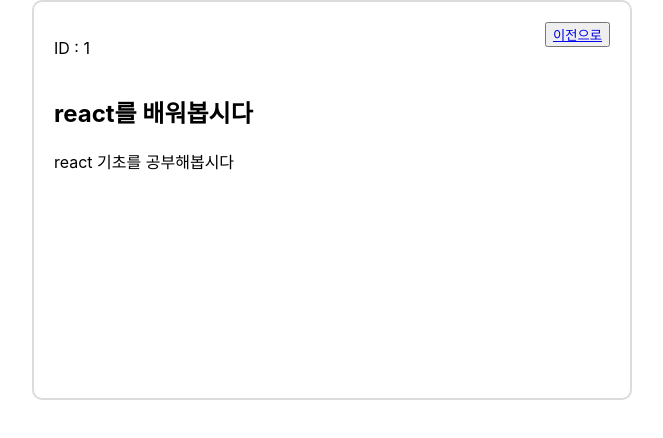
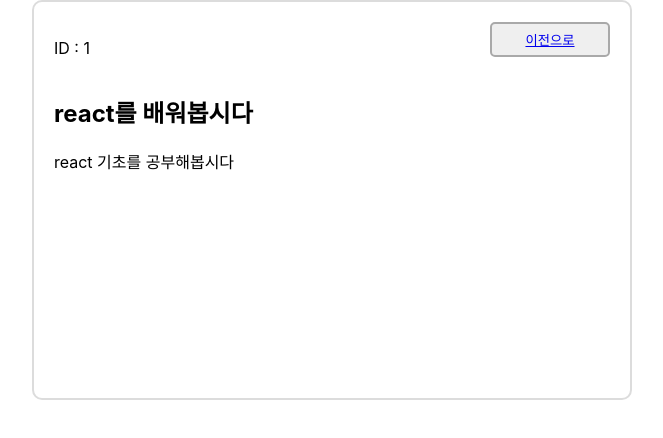
Before and after one commit to SAEMMM/Redux_TodoList, a React (Create React App) app: page /detail/1 in a window 1280 px wide. Shown: the top 438 px of the page, without its empty margins (308-971 px from the left). Built offline with nearby package versions, Linux system fonts and the light colour scheme.

Commit message:
가운데 정렬

```diff
--- a/src/list/TodoList.js
+++ b/src/list/TodoList.js
@@ -64,7 +64,8 @@ function TodoList() {
 }
 
 const StBody = styled.div`
-
+  margin: auto;
+  width: 1200px;
 `
 
 const StBodyTodo = styled.div`
--- a/src/pages/Detail.js
+++ b/src/pages/Detail.js
@@ -40,7 +40,12 @@ const StDetailHeaderP = styled.p`
 
 const StDetailHeaderBtn = styled.button`
   float: right;
+  width: 120px;
+  height: 35px;
+  border: 2px solid DarkGrey;
+  border-radius: 5px;
 `
+
 const StFloatNone = styled.div`
   clear: both;
 `
```
